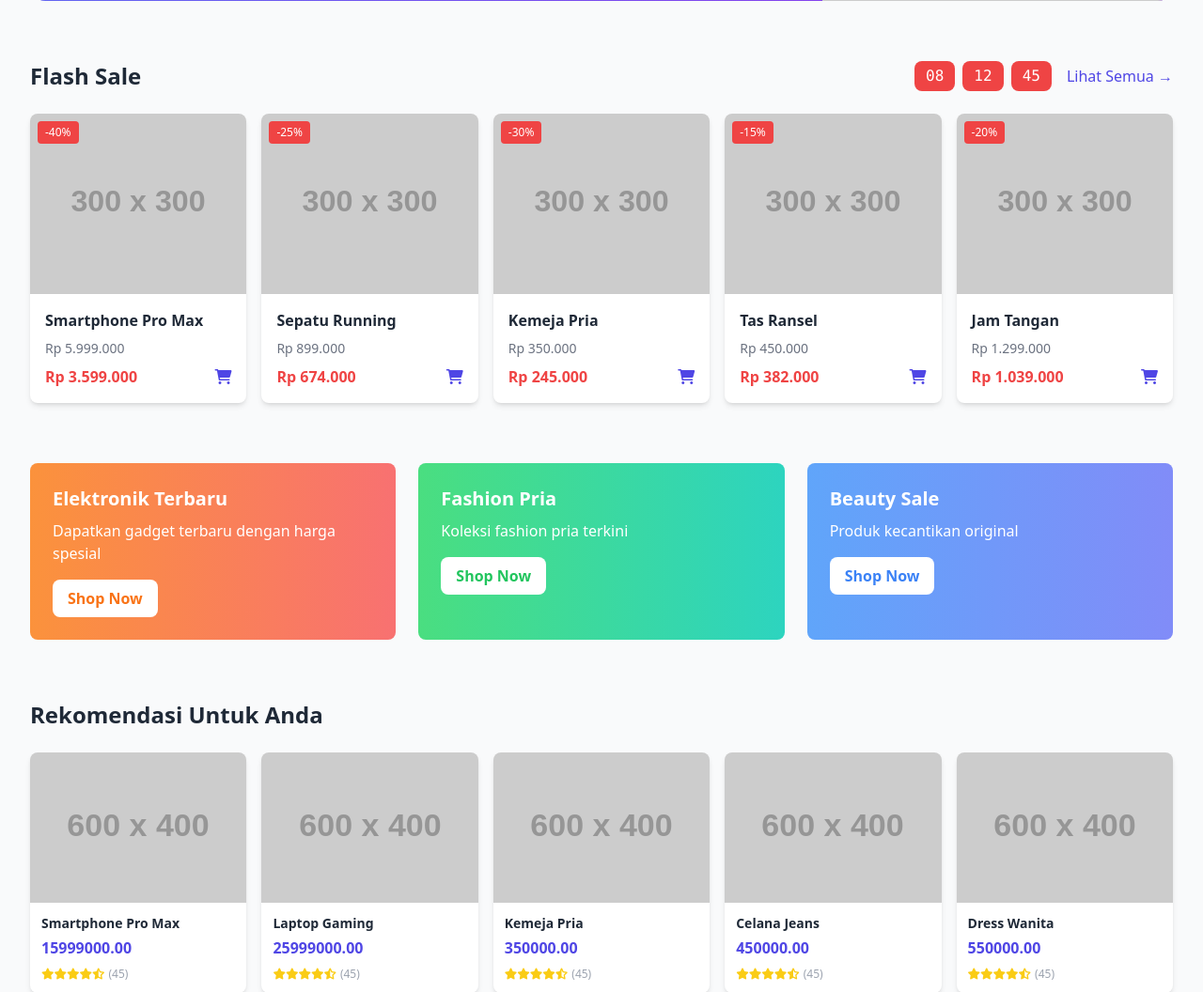
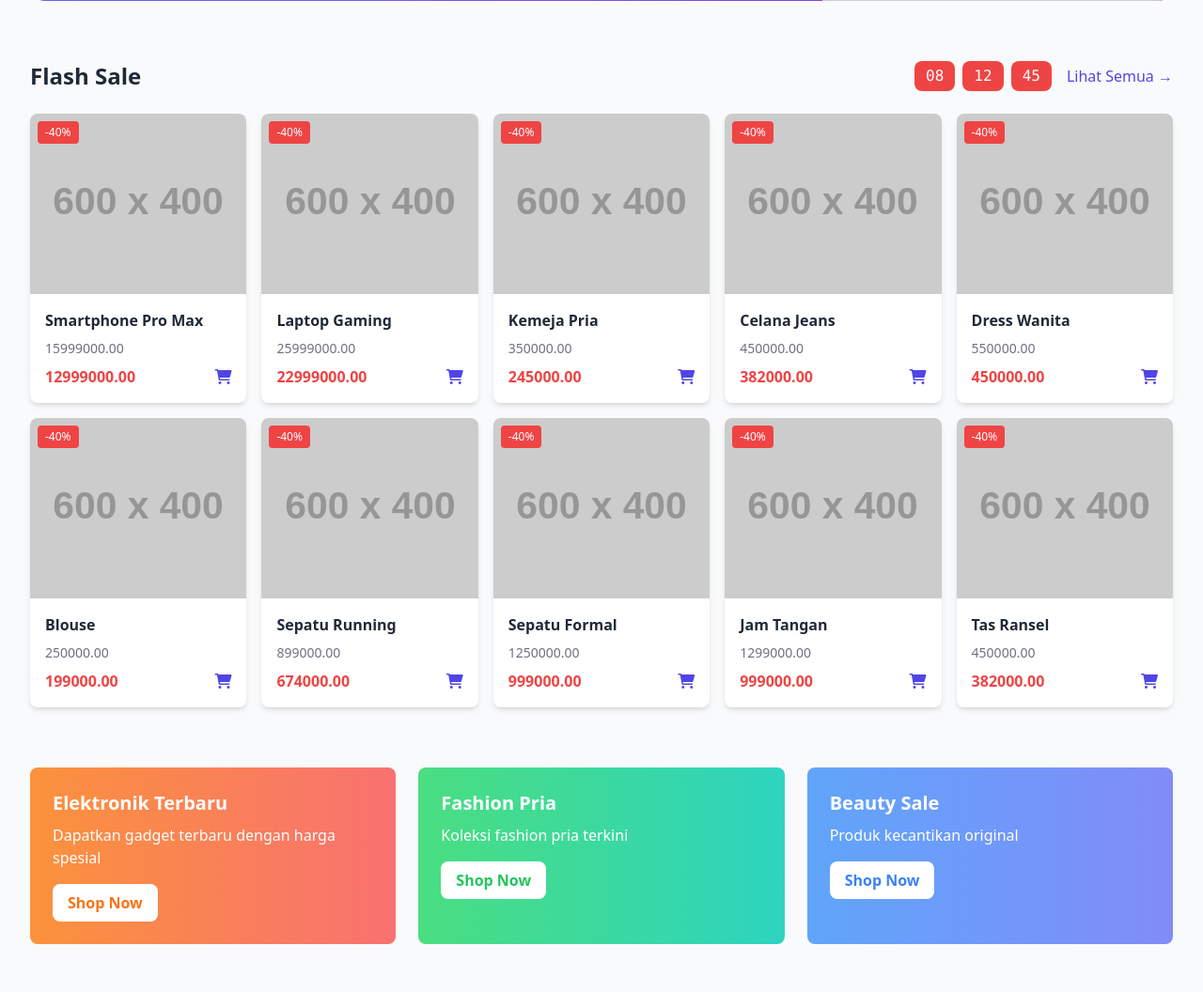
Before and after one commit to siscatiara2-dotcom/ecommerce, a PHP site: page / in a window 1280 px wide. Shown: the part 432-1488 px from the top of the page at 94% size. Run offline with PHP 8.4, Linux system fonts and the light colour scheme; data comes from the database, SQL or seed files in the repository; grey boxes labelled with a size stand in for pictures from a placeholder-image service; some libraries are stand-ins or nearby versions.

Commit message:
flashsale

```diff
--- a/modul/flashsale.php
+++ b/modul/flashsale.php
@@ -14,93 +14,30 @@
 
         <div class="grid grid-cols-2 md:grid-cols-4 lg:grid-cols-5 gap-4">
             <!-- Product Card 1 -->
+             <?php
+$sqlProducts = $conn->query("SELECT*FROM products");
+foreach ($sqlProducts as $datamenu) {
+
+?>
             <div class="bg-white rounded-lg shadow-md hover:shadow-xl transition duration-300">
                 <div class="relative">
-                    <img src="https://placehold.co/300x300/indigo/white?text=Produk" alt="Product" class="w-full h-48 object-cover rounded-t-lg">
+                    <img src="<?=$datamenu['image_url']?>" alt="Product" class="w-full h-48 object-cover rounded-t-lg">
                     <span class="absolute top-2 left-2 bg-red-500 text-white text-xs px-2 py-1 rounded">-40%</span>
                 </div>
+
                 <div class="p-4">
-                    <h3 class="font-semibold text-gray-800 mb-2">Smartphone Pro Max</h3>
-                    <p class="text-gray-500 text-sm mb-2">Rp 5.999.000</p>
+                    <h3 class="font-semibold text-gray-800 mb-2"><?php echo $datamenu['name'] ?></h3>
+                    <p class="text-gray-500 text-sm mb-2"><?php echo $datamenu['price'] ?></p>
                     <div class="flex items-center justify-between">
-                        <span class="text-red-500 font-bold">Rp 3.599.000</span>
+                        <span class="text-red-500 font-bold"><?php echo $datamenu['discount_price'] ?></span>
                         <button class="text-indigo-600 hover:text-indigo-700">
                             <i class="fas fa-shopping-cart"></i>
                         </button>
                     </div>
                 </div>
             </div>
-
-            <!-- Product Card 2 -->
-            <div class="bg-white rounded-lg shadow-md hover:shadow-xl transition duration-300">
-                <div class="relative">
-                    <img src="https://placehold.co/300x300/purple/white?text=Produk" alt="Product" class="w-full h-48 object-cover rounded-t-lg">
-                    <span class="absolute top-2 left-2 bg-red-500 text-white text-xs px-2 py-1 rounded">-25%</span>
-                </div>
-                <div class="p-4">
-                    <h3 class="font-semibold text-gray-800 mb-2">Sepatu Running</h3>
-                    <p class="text-gray-500 text-sm mb-2">Rp 899.000</p>
-                    <div class="flex items-center justify-between">
-                        <span class="text-red-500 font-bold">Rp 674.000</span>
-                        <button class="text-indigo-600 hover:text-indigo-700">
-                            <i class="fas fa-shopping-cart"></i>
-                        </button>
-                    </div>
-                </div>
-            </div>
-
-            <!-- Product Card 3 -->
-            <div class="bg-white rounded-lg shadow-md hover:shadow-xl transition duration-300">
-                <div class="relative">
-                    <img src="https://placehold.co/300x300/blue/white?text=Produk" alt="Product" class="w-full h-48 object-cover rounded-t-lg">
-                    <span class="absolute top-2 left-2 bg-red-500 text-white text-xs px-2 py-1 rounded">-30%</span>
-                </div>
-                <div class="p-4">
-                    <h3 class="font-semibold text-gray-800 mb-2">Kemeja Pria</h3>
-                    <p class="text-gray-500 text-sm mb-2">Rp 350.000</p>
-                    <div class="flex items-center justify-between">
-                        <span class="text-red-500 font-bold">Rp 245.000</span>
-                        <button class="text-indigo-600 hover:text-indigo-700">
-                            <i class="fas fa-shopping-cart"></i>
-                        </button>
-                    </div>
-                </div>
-            </div>
-
-            <!-- Product Card 4 -->
-            <div class="bg-white rounded-lg shadow-md hover:shadow-xl transition duration-300">
-                <div class="relative">
-                    <img src="https://placehold.co/300x300/green/white?text=Produk" alt="Product" class="w-full h-48 object-cover rounded-t-lg">
-                    <span class="absolute top-2 left-2 bg-red-500 text-white text-xs px-2 py-1 rounded">-15%</span>
-                </div>
-                <div class="p-4">
-                    <h3 class="font-semibold text-gray-800 mb-2">Tas Ransel</h3>
-                    <p class="text-gray-500 text-sm mb-2">Rp 450.000</p>
-                    <div class="flex items-center justify-between">
-                        <span class="text-red-500 font-bold">Rp 382.000</span>
-                        <button class="text-indigo-600 hover:text-indigo-700">
-                            <i class="fas fa-shopping-cart"></i>
-                        </button>
-                    </div>
-                </div>
-            </div>
-
-            <!-- Product Card 5 -->
-            <div class="bg-white rounded-lg shadow-md hover:shadow-xl transition duration-300">
-                <div class="relative">
-                    <img src="https://placehold.co/300x300/yellow/white?text=Produk" alt="Product" class="w-full h-48 object-cover rounded-t-lg">
-                    <span class="absolute top-2 left-2 bg-red-500 text-white text-xs px-2 py-1 rounded">-20%</span>
-                </div>
-                <div class="p-4">
-                    <h3 class="font-semibold text-gray-800 mb-2">Jam Tangan</h3>
-                    <p class="text-gray-500 text-sm mb-2">Rp 1.299.000</p>
-                    <div class="flex items-center justify-between">
-                        <span class="text-red-500 font-bold">Rp 1.039.000</span>
-                        <button class="text-indigo-600 hover:text-indigo-700">
-                            <i class="fas fa-shopping-cart"></i>
-                        </button>
-                    </div>
-                </div>
-            </div>
+            <?php
+}
+            ?>
         </div>
     </div>
```
